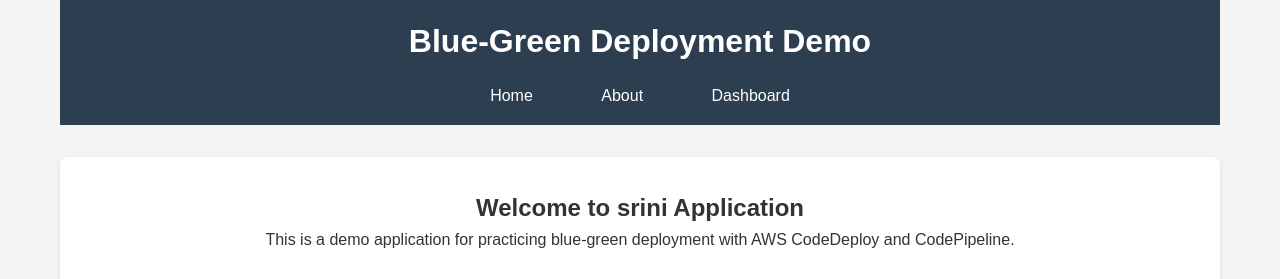
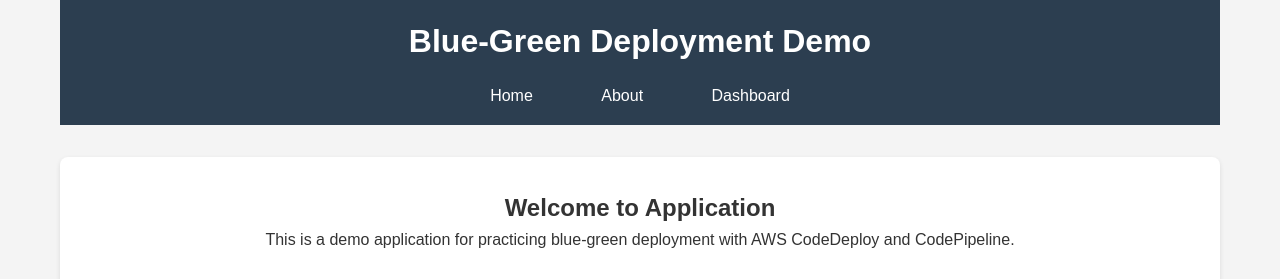
Before and after one commit to srinivasbat/qwen-dep-cicd, a website: page public/index.html in a window 1280 px wide. Shown: the top 279 px of the page. Drawn offline with Linux system fonts and the light colour scheme; files that its build step writes are made by us from their sources; files whose address does not match are found by name.

Commit message:
latest build from sri

```diff
--- a/public/index.html
+++ b/public/index.html
@@ -20,7 +20,7 @@
 
         <main>
             <div class="hero">
-                <h2>Welcome to srini Application</h2>
+                <h2>Welcome to Application</h2>
                 <p>This is a demo application for practicing blue-green deployment with AWS CodeDeploy and CodePipeline.</p>
                 <div class="features">
                     <div class="feature">
```
Also changed, not shown: build/index.html.
